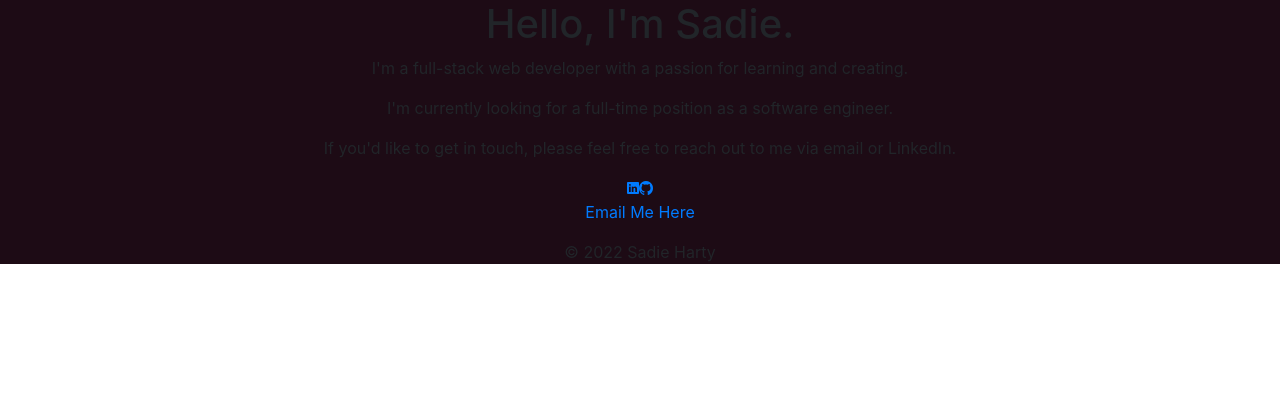
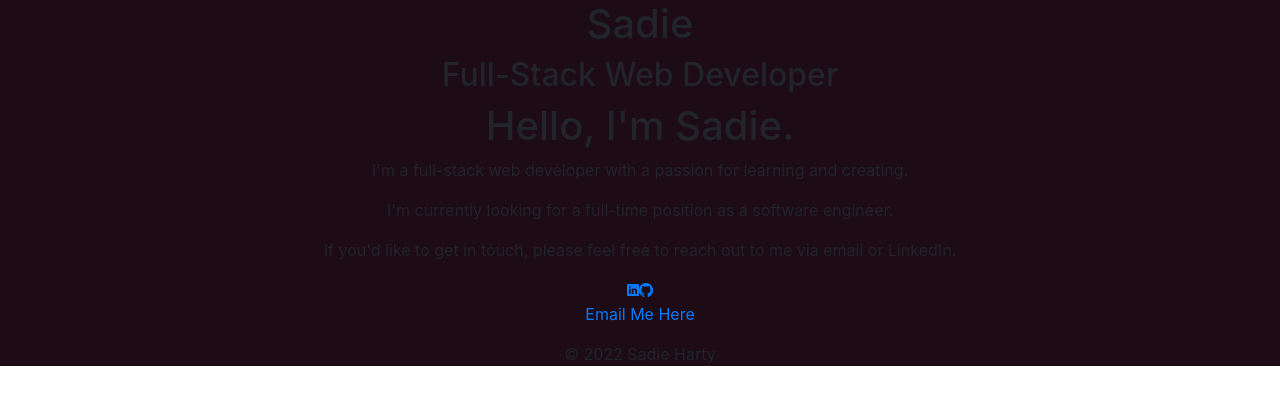
Before and after one commit to magiksadie/portfolio, a React (Create React App) app: page / in a window 1280 px wide. Shown: the top 404 px of the page. Built offline with nearby package versions, Linux system fonts and the light colour scheme.

Commit message:
fix repeating header

```diff
--- a/src/App.js
+++ b/src/App.js
@@ -31,7 +31,7 @@ function App() {
   return (
     <>
     <div className="App">
-      <Header currentPage={currentPage} setCurrentPage={setCurrentPage} />
+      <Header />
       <main>{renderPage()}</main>
       <Footer />
     </div>
--- a/src/components/Header.js
+++ b/src/components/Header.js
@@ -5,7 +5,10 @@ function Header(props) {
     return (
         <div className="header-basic">
         <header>
-            <div className="column"></div>
+            <div className="column">
+                <h1>Sadie</h1>
+                <h2>Full-Stack Web Developer</h2>
+            </div>
             </header>
         </div>
     );
--- a/src/pages/Home.js
+++ b/src/pages/Home.js
@@ -5,7 +5,6 @@ import Header from "../components/Header";
 function Home(props) {
     return (
         <div className="home-page">
-            <Header currentPage={props.currentPage} setCurrentPage={props.setCurrentPage} />
             <div className="home-page-content">
                 <h1>Hello, I'm Sadie.</h1>
                 <p>
```
